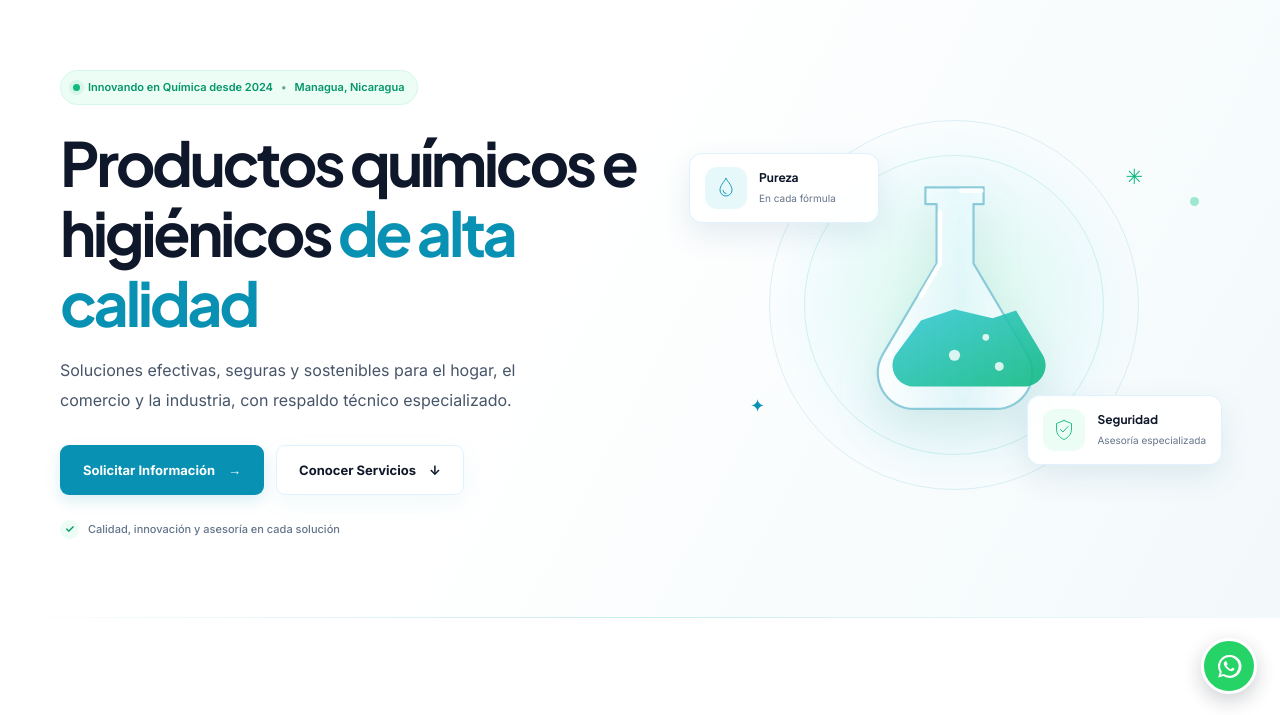
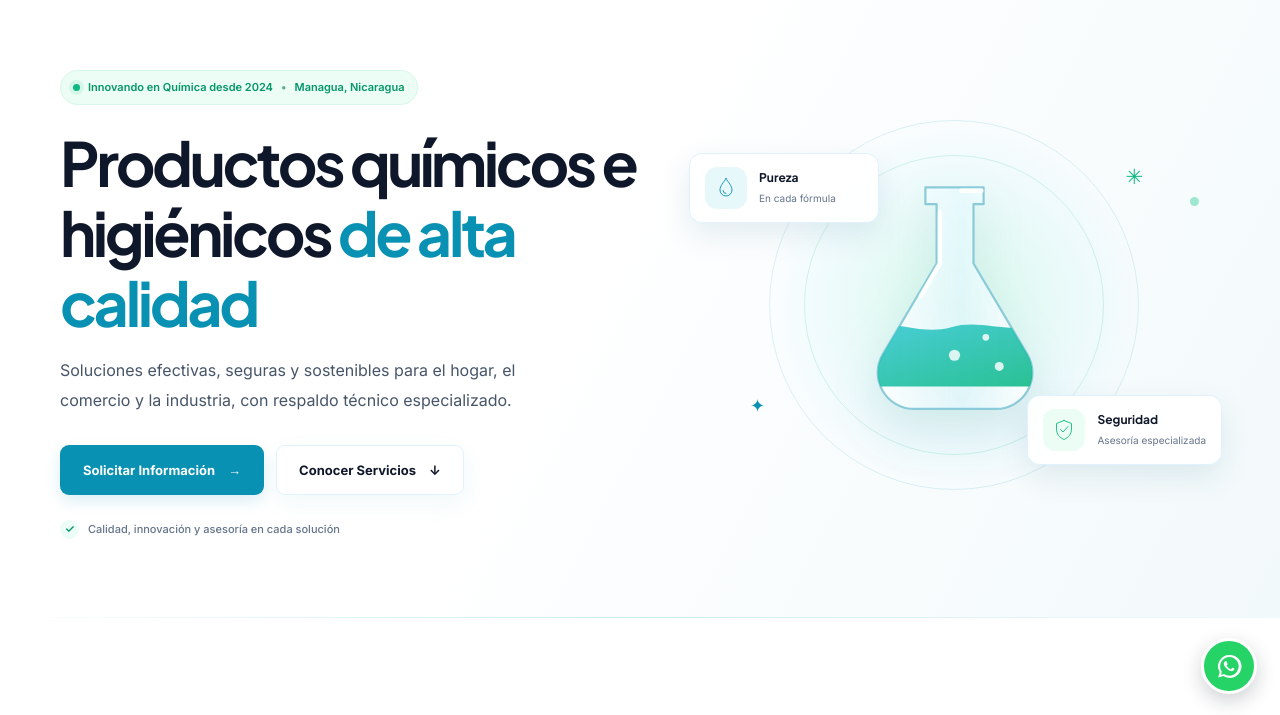
Before and after one commit to emmanuelcucalon-max/laboratorio-mendieta, a plain HTML site: page index.html in a window 1280 px wide. Shown: the part 84-799 px from the top of the page. Drawn offline with Linux system fonts and the light colour scheme.

Commit message:
Se quito texto innecesario y se edito la imagen del apartado principal

```diff
--- a/index.html
+++ b/index.html
@@ -72,13 +72,18 @@
                   <stop offset="0" stop-color="#38c9d7"/>
                   <stop offset="1" stop-color="#10b981"/>
                 </linearGradient>
+                <clipPath id="flask-interior" clipPathUnits="userSpaceOnUse">
+                  <path d="M79 20h52v15h-9v53l48 81c13 22-3 49-28 49H69c-25 0-41-27-28-49l48-81V35h-10V20Z"/>
+                </clipPath>
               </defs>
               <path class="flask-glass" d="M79 20h52v15h-9v53l48 81c13 22-3 49-28 49H69c-25 0-41-27-28-49l48-81V35h-10V20Z"/>
-              <path class="flask-liquid" d="m75 139 30-10 34 8 21-7 24 40c7 12-2 28-17 28H69c-15 0-24-16-17-28l23-31Z"/>
+              <g clip-path="url(#flask-interior)">
+                <path class="flask-liquid" d="M25 145c22-9 49 8 77 0 27-8 49 7 83-3l15 26c8 14-2 30-18 30H36c-16 0-26-16-18-30l7-23Z"/>
+                <circle class="flask-bubble bubble-a" cx="105" cy="170" r="5"/>
+                <circle class="flask-bubble bubble-b" cx="133" cy="154" r="3"/>
+                <circle class="flask-bubble bubble-c" cx="145" cy="180" r="4"/>
+              </g>
               <path class="flask-highlight" d="M92 42v46l-17 29M111 23h18"/>
-              <circle class="flask-bubble bubble-a" cx="105" cy="170" r="5"/>
-              <circle class="flask-bubble bubble-b" cx="133" cy="154" r="3"/>
-              <circle class="flask-bubble bubble-c" cx="145" cy="180" r="4"/>
             </svg>
           </div>
           <div class="art-card card-safety">
```
Also changed, not shown: catalogo.html (+1 -1 lines).
